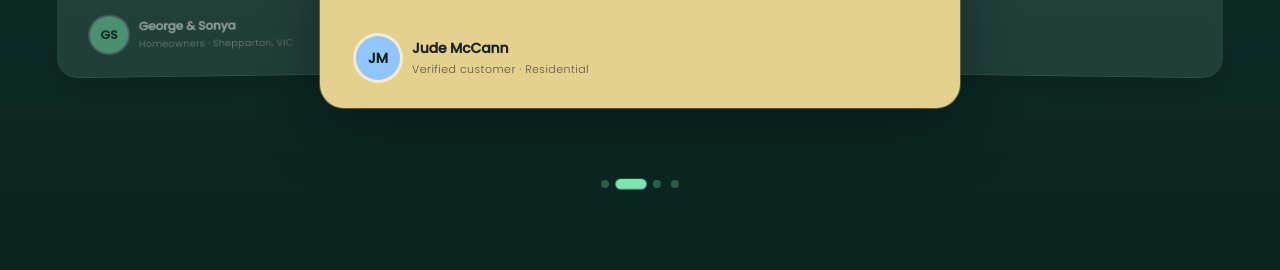
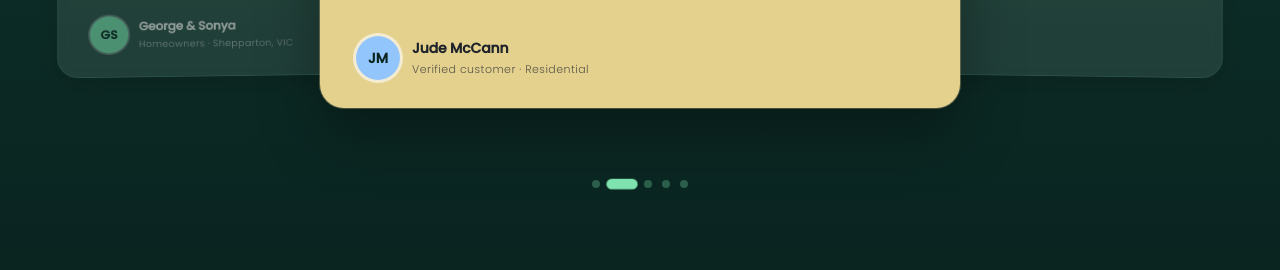
Before and after one commit to codenamesilver-alt/krypton-energy-react, a React (Vite) app in the folder app/: page / in a window 1280 px wide. Shown: the part 4314-4584 px from the top of the page. Built offline with nearby package versions, Linux system fonts and the light colour scheme; no server answers.

Commit message:
Add 5th testimonial (Angel Velazquez)

```diff
--- a/app/src/sections/Testimonials.tsx
+++ b/app/src/sections/Testimonials.tsx
@@ -15,6 +15,7 @@ const testimonials: Testimonial[] = [
   { name: 'Jude McCann', role: 'Verified customer', company: 'Residential', text: 'Great service from Azka and Krypton Group in the installation of my solar panels. Quick service, kept me informed along the way, took me through the documents in detail. I’ve already recommended them to several friends.', initials: 'JM', accent: '#93c5fd' },
   { name: 'Amin Nazari', role: 'Verified customer', company: 'Residential', text: 'Called and received calls many but found Krypton Group as the best one. Azka helped me a lot to choose the right options with the best possible price. I found him and his group very honest, professional and fair. Lucky anyone closing the deal with him and his company.', initials: 'AN', accent: '#f9a8d4' },
   { name: 'Frank Stevenson', role: 'Verified customer', company: 'Residential', text: 'Krypton was fabulous with my install. They gave me a perfect system that can bring my bills to $0. With Christmas around the corner and rising power costs, I am glad I made the jump to Solar now with Krypton. Excellent workmanship with excellent communication. Thank you!', initials: 'FS', accent: '#fcd34d' },
+  { name: 'Angel Velazquez', role: 'Verified customer', company: 'Residential', text: 'Really happy with the service from krypton group. Job was done very nicely. Got the heat pump and solar installed from them. Communication was spot on and really quick install. Really impressed. Thank you, we will recommend krypton group to all friends and family.', initials: 'AV', accent: '#c4b5fd' },
 ]
 
 export default function Testimonials() {
```
